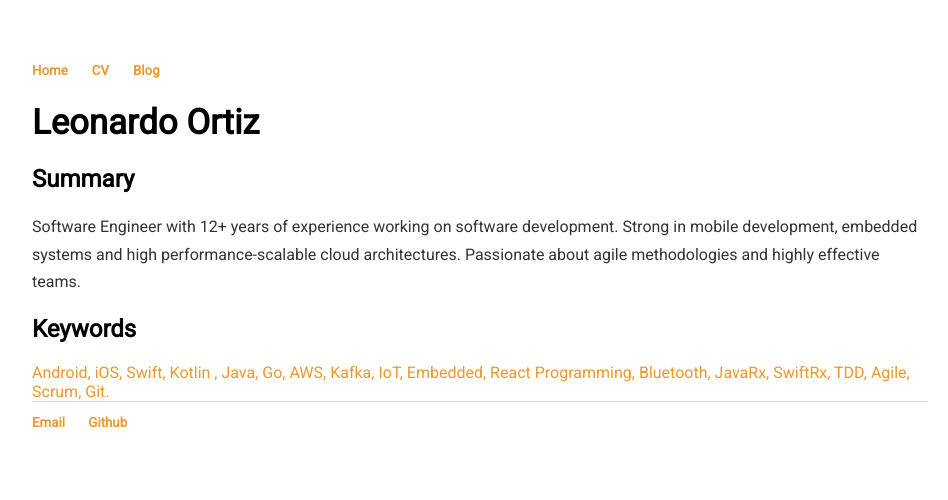
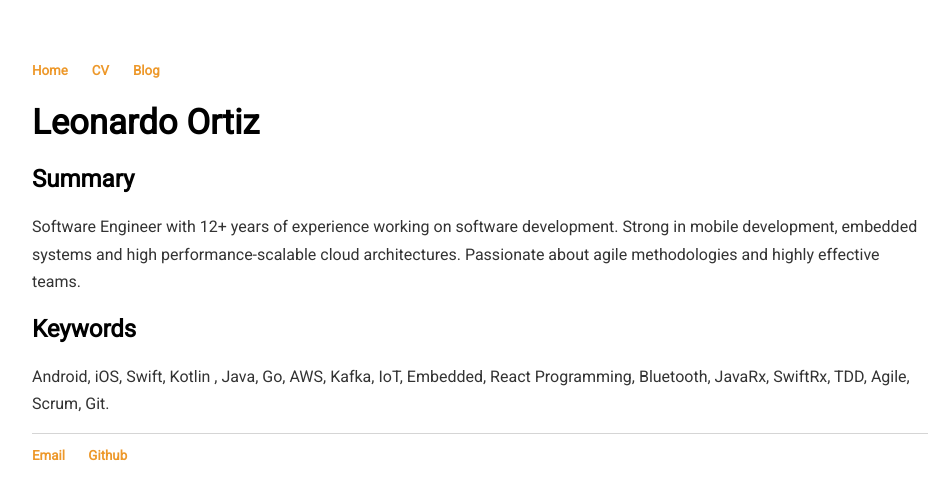
Before and after one commit to leohackerman/leohackerman.github.io, a Jekyll site: the page built from cv/cv.md, in a window 1280 px wide. Shown: the top 500 px of the page, without its empty margins (160-1108 px from the left). Built offline with Jekyll 4.4.1, drawn with Linux system fonts in a browser that asks for light colours.

Commit message:
updated keywords

```diff
--- a/cv/cv.md
+++ b/cv/cv.md
@@ -8,5 +8,5 @@ title: Leonardo Ortiz
 	<p>Software Engineer with 12+ years of experience working on software development. Strong in mobile development, embedded systems and high performance-scalable cloud architectures. Passionate about agile methodologies and highly effective teams.</p>
 	<!-- Keyboards-->
 	<h2>Keywords</h2>
-	<a href="">Android, iOS, Swift, Kotlin , Java, Go, AWS, Kafka, IoT, Embedded, React Programming, Bluetooth, JavaRx, SwiftRx, TDD, Agile, Scrum, Git.</a>
+	<p>Android, iOS, Swift, Kotlin , Java, Go, AWS, Kafka, IoT, Embedded, React Programming, Bluetooth, JavaRx, SwiftRx, TDD, Agile, Scrum, Git.</p>
 </div>
```
